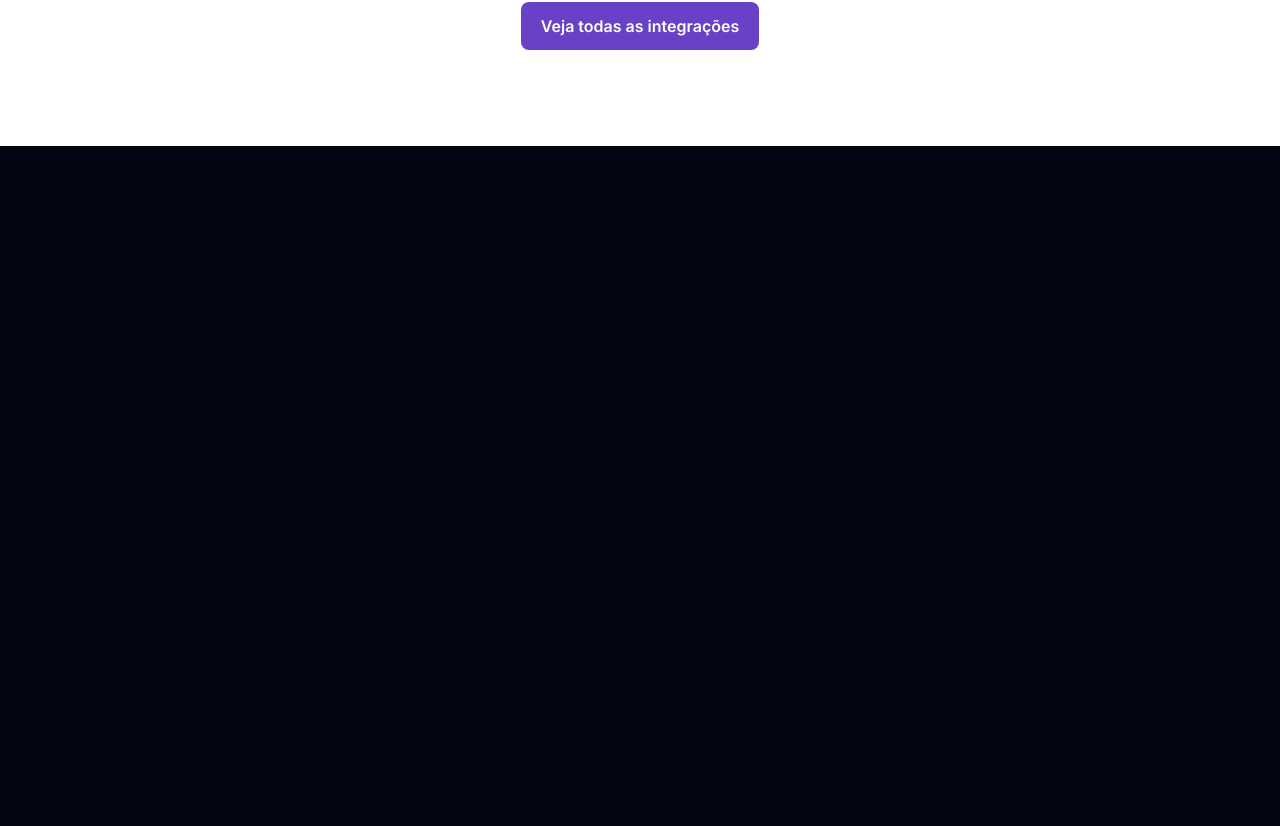
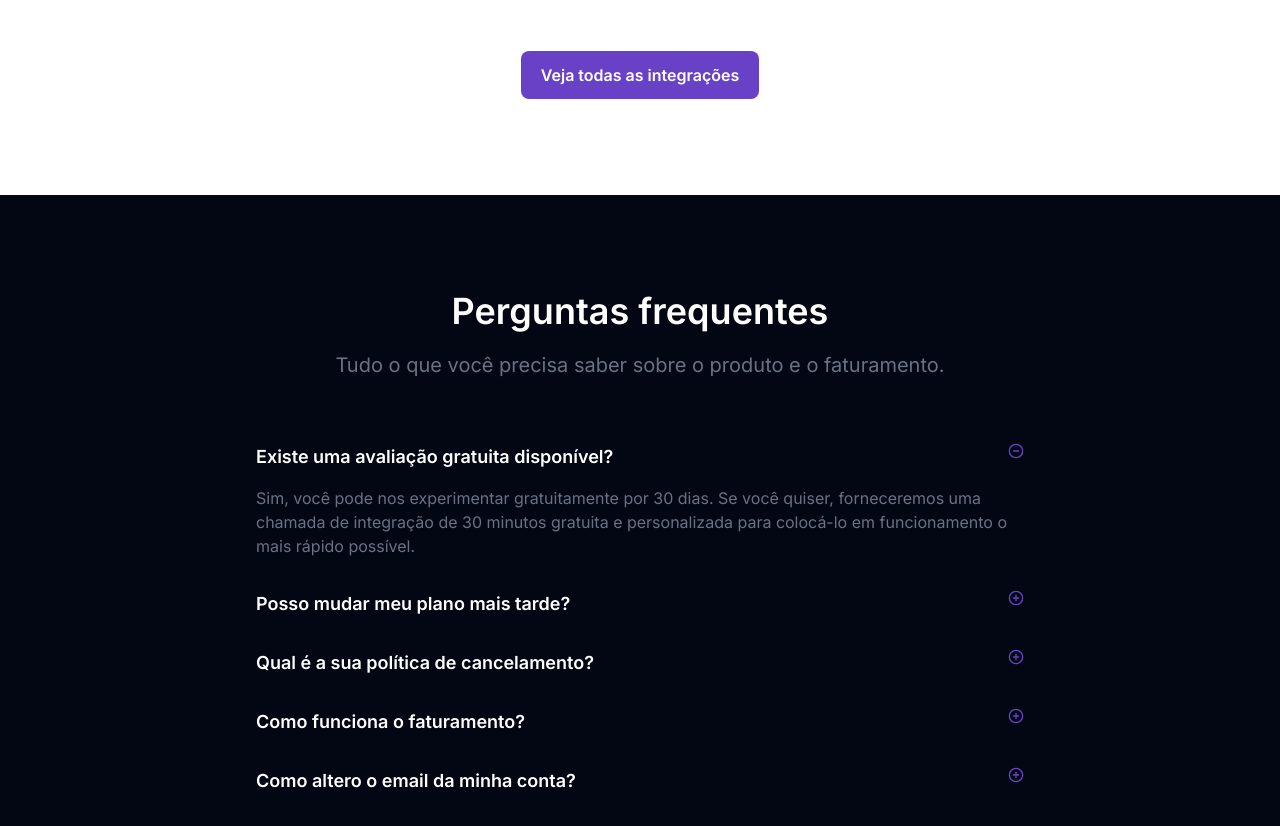
Before and after one commit to houstonbraga/flowlytics, a Next.js app: page / in a window 1280 px wide. Shown: the part 4541-5367 px from the top of the page. Before the commit the page ends 4783 px from the top, so only its background shows below. Built offline with nearby package versions, Linux system fonts and the light colour scheme.

Commit message:
feat: add questions component

```diff
--- /dev/null
+++ b/src/app/components/section-questions/components/ListQuestions.tsx
@@ -0,0 +1,79 @@
+"use client";
+
+import { useState } from "react";
+import { FiMinusCircle, FiPlusCircle } from "react-icons/fi";
+import Question from "./Question";
+
+const questions = [
+  {
+    question: "Existe uma avaliação gratuita disponível?",
+    response:
+      "Sim, você pode nos experimentar gratuitamente por 30 dias. Se você quiser, forneceremos uma chamada de integração de 30 minutos gratuita e personalizada para colocá-lo em funcionamento o mais rápido possível.",
+    isOpen: true,
+  },
+  {
+    question: "Posso mudar meu plano mais tarde?",
+    response:
+      "Sim, você pode nos experimentar gratuitamente por 30 dias. Se você quiser, forneceremos uma chamada de integração de 30 minutos gratuita e personalizada para colocá-lo em funcionamento o mais rápido possível.",
+    isOpen: false,
+  },
+  {
+    question: "Qual é a sua política de cancelamento?",
+    response:
+      "Sim, você pode nos experimentar gratuitamente por 30 dias. Se você quiser, forneceremos uma chamada de integração de 30 minutos gratuita e personalizada para colocá-lo em funcionamento o mais rápido possível.",
+    isOpen: false,
+  },
+  {
+    question: "Como funciona o faturamento?",
+    response:
+      "Sim, você pode nos experimentar gratuitamente por 30 dias. Se você quiser, forneceremos uma chamada de integração de 30 minutos gratuita e personalizada para colocá-lo em funcionamento o mais rápido possível.",
+    isOpen: false,
+  },
+  {
+    question: "Como altero o email da minha conta?",
+    response:
+      "Sim, você pode nos experimentar gratuitamente por 30 dias. Se você quiser, forneceremos uma chamada de integração de 30 minutos gratuita e personalizada para colocá-lo em funcionamento o mais rápido possível.",
+    isOpen: false,
+  },
+];
+
+const ListQuestions = () => {
+  const [questionsState, setQuestionsState] = useState(questions);
+
+  const handleOpenClick = (index: number) => {
+    setQuestionsState((prevState) =>
+      prevState.map((question, i) =>
+        i === index ? { ...question, isOpen: !question.isOpen } : question
+      )
+    );
+  };
+
+  return (
+    <div className="w-full max-w-6xl mx-auto px-4 sm:px-6 lg:px-8 mb-16">
+      <div className="flex flex-col gap-8">
+        {questionsState.map(({ question, response, isOpen }, index) => (
+          <Question
+            key={index}
+            question={question}
+            response={response}
+            isOpen={isOpen}
+            icon={
+              <button
+                className="cursor-pointer text-brand flex-shrink-0"
+                onClick={() => handleOpenClick(index)}
+              >
+                {isOpen ? (
+                  <FiMinusCircle width={24} />
+                ) : (
+                  <FiPlusCircle width={24} />
+                )}
+              </button>
+            }
+          />
+        ))}
+      </div>
+    </div>
+  );
+};
+
+export default ListQuestions;
--- /dev/null
+++ b/src/app/components/section-questions/components/Question.tsx
@@ -0,0 +1,30 @@
+import { ReactNode } from "react";
+
+interface QuestionTypes {
+  question: string;
+  response: string;
+  icon: ReactNode;
+  isOpen: boolean;
+}
+
+const Question = ({ question, response, icon, isOpen }: QuestionTypes) => {
+  return (
+    <div className="w-full max-w-3xl mx-auto">
+      <div className="flex justify-between items-start gap-4">
+        <h2 className="text-[18px] font-semibold flex-1">{question}</h2>
+        {icon}
+      </div>
+      <div
+        className={`overflow-hidden transition-all duration-300 ease-in-out ${
+          isOpen ? "max-h-96 opacity-100 mt-4" : "max-h-0 opacity-0"
+        }`}
+      >
+        <div className="w-full">
+          <p className="text-gray-500">{response}</p>
+        </div>
+      </div>
+    </div>
+  );
+};
+
+export default Question;
--- /dev/null
+++ b/src/app/components/section-questions/index.tsx
@@ -0,0 +1,20 @@
+import GridContainer from "../GridContainer";
+import ListQuestions from "./components/ListQuestions";
+
+const SectionQuestions = () => {
+  return (
+    <section>
+      <GridContainer>
+        <div className="flex flex-col items-center">
+          <h1 className="font-semibold text-4xl mb-5">Perguntas frequentes</h1>
+          <p className="text-xl text-gray-500 mb-16">
+            Tudo o que você precisa saber sobre o produto e o faturamento.
+          </p>
+          <ListQuestions />
+        </div>
+      </GridContainer>
+    </section>
+  );
+};
+
+export default SectionQuestions;
--- a/src/app/components/section-resources/components/mockupsResources.tsx
+++ b/src/app/components/section-resources/components/mockupsResources.tsx
@@ -2,20 +2,20 @@ import Image from "next/image"
 
 export default function MockupResources() {
   return (
-    <div className="max-w-[888px] max-h-[561px] flex items-center justify-center relative mb-24">
+    <div className="w-full max-w-[888px] h-[561px] flex items-center justify-center relative mx-auto mb-24">
+      <Image
+        src='/assets/screen-macbook.png'
+        alt='screenmackbook'
+        width={768}
+        height={512}
+        className="absolute top-0 right-0 rounded-2xl"
+      />
       <Image
         src='/assets/iphone.png'
         alt='screenmackbook'
         width={244}
         height={497}
-        className="absolute -bottom-12 left-0 drop-shadow-5xl"
-      />
-      <Image
-        src='/assets/screen-macbook.png'
-        alt='screenmackbook'
-        width={768}
-        height={512}
-        className="rounded-2xl ml-15"
+        className="absolute bottom-0 left-0"
       />
     </div>
   )
--- a/src/app/page.tsx
+++ b/src/app/page.tsx
@@ -3,6 +3,7 @@ import SectionCharacteristics from "./components/section-characteristics"
 import SectionCompanies from "./components/section-companies"
 import SectionHero from "./components/section-hero"
 import SectionIntegrations from "./components/section-integrations"
+import SectionQuestions from "./components/section-questions"
 import SectionResources from "./components/section-resources"
 import SectionSisyphus from "./components/section-sisyphus"
 
@@ -16,6 +17,7 @@ const Page = () => {
       <SectionSisyphus />
       <SectionResources />
       <SectionIntegrations />
+      <SectionQuestions />
     </>
 
   )
```
Also changed, not shown: src/app/components/section-questions/components/ButtonOpenResponse.tsx (added).
